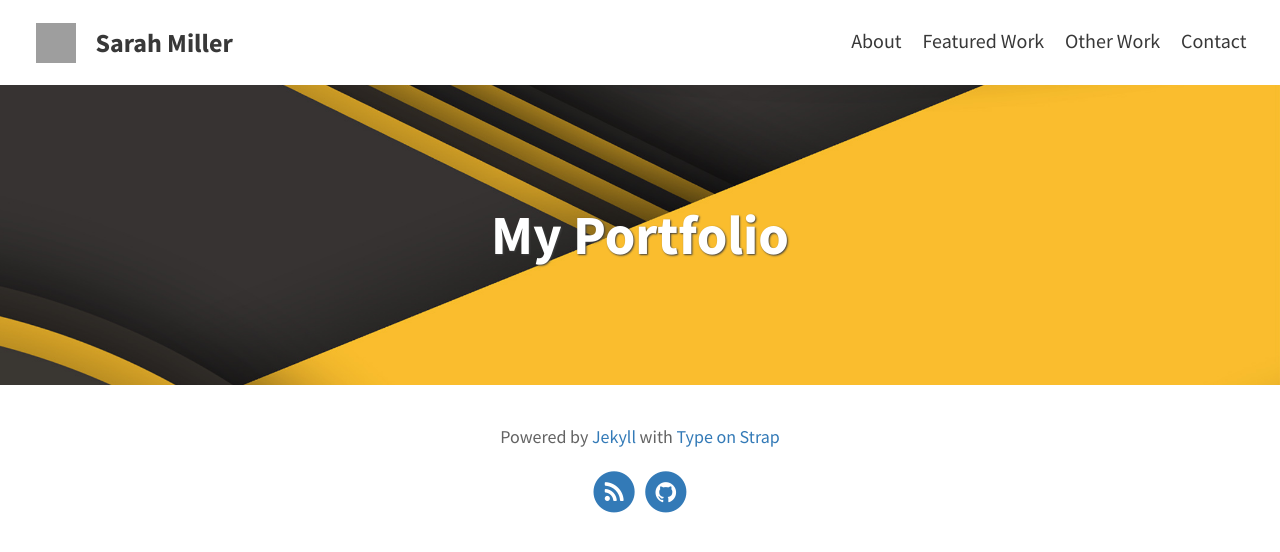
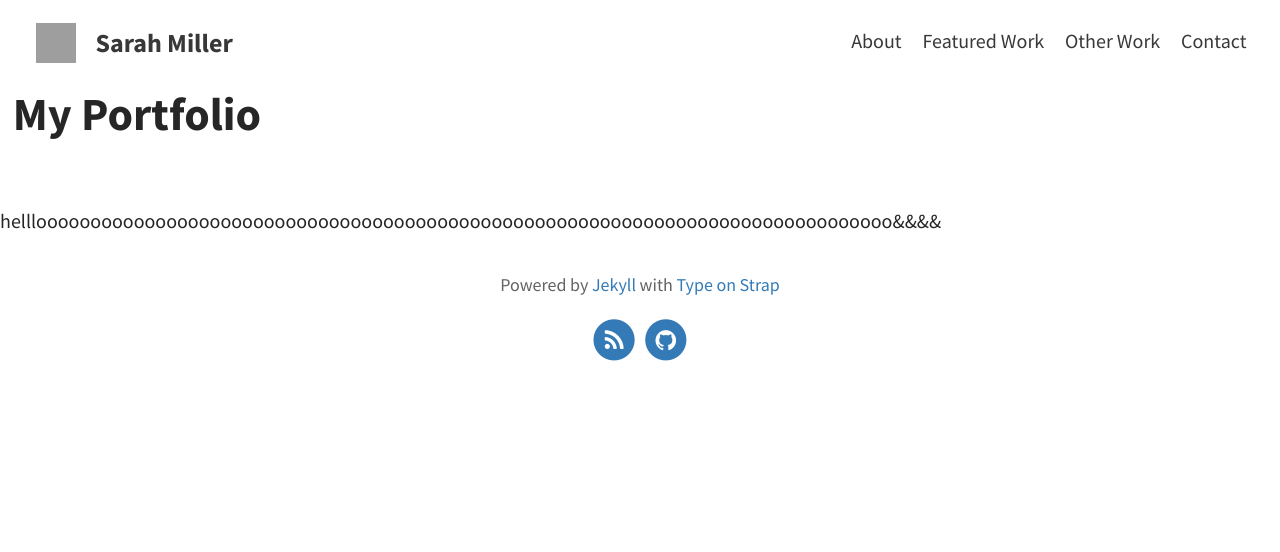
Before and after one commit to smillerworks/portfolio, a Jekyll site: the page built from index.html, in a window 1280 px wide. Shown: the top 552 px of the page. Built offline with Jekyll 4.4.1, drawn with Linux system fonts in a browser that asks for light colours; the list of posts is cut into pages by our own code; grey boxes are pictures that could not be loaded.

Commit message:
Update home.html

```diff
--- a/_layouts/home.html
+++ b/_layouts/home.html
@@ -4,9 +4,20 @@
 
 <div class="home">
 
-    <div id="main" class="call-out"
-         style="background-image: url('{{ site.header_feature_image | relative_url }}')">
+  <header id="main" style="background-image: url('{{ site.header_feature-img | relative_url }}')">
+    <div class="title-padder">
         <h1> {{ site.header_text | default: "Change <code>header_text</code> in <code>_config.yml</code>"}} </h1>
     </div>
+  </header>
+
+  <section class="post-content">
+  {% if page.bootstrap %}
+  <div class="bootstrap-iso">
+  {% endif %}
+	{{ content }}
+  {% if page.bootstrap %}
+  </div>
+  {% endif %}
+  </section>
 
 </div>
```
